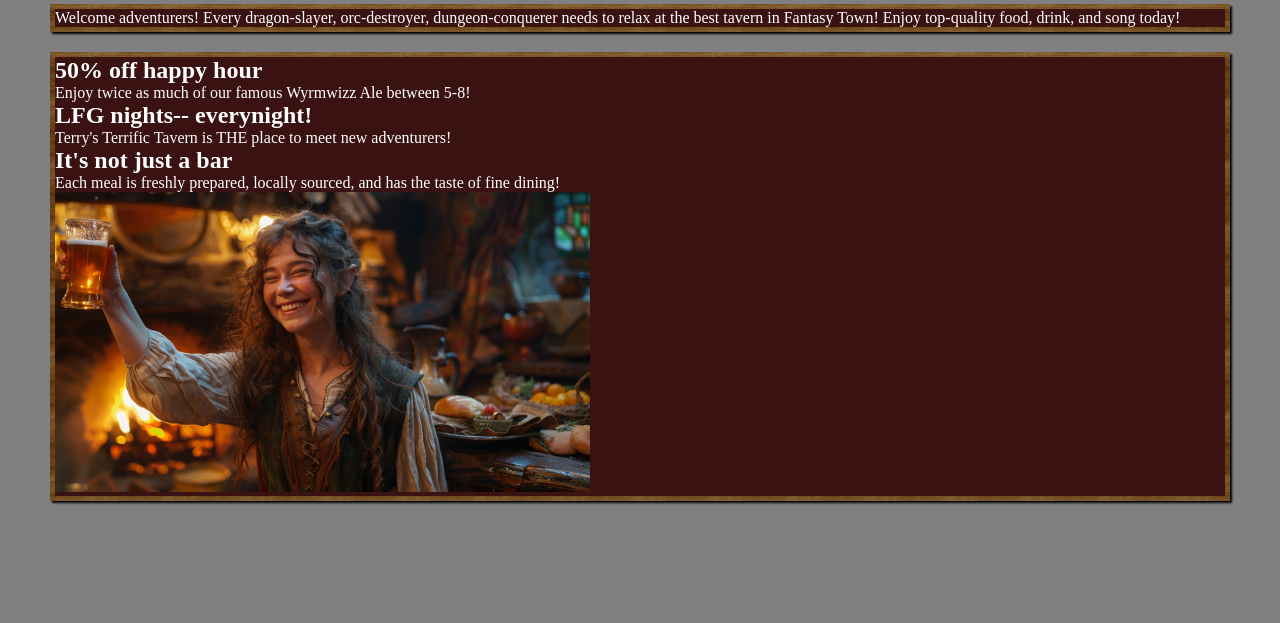
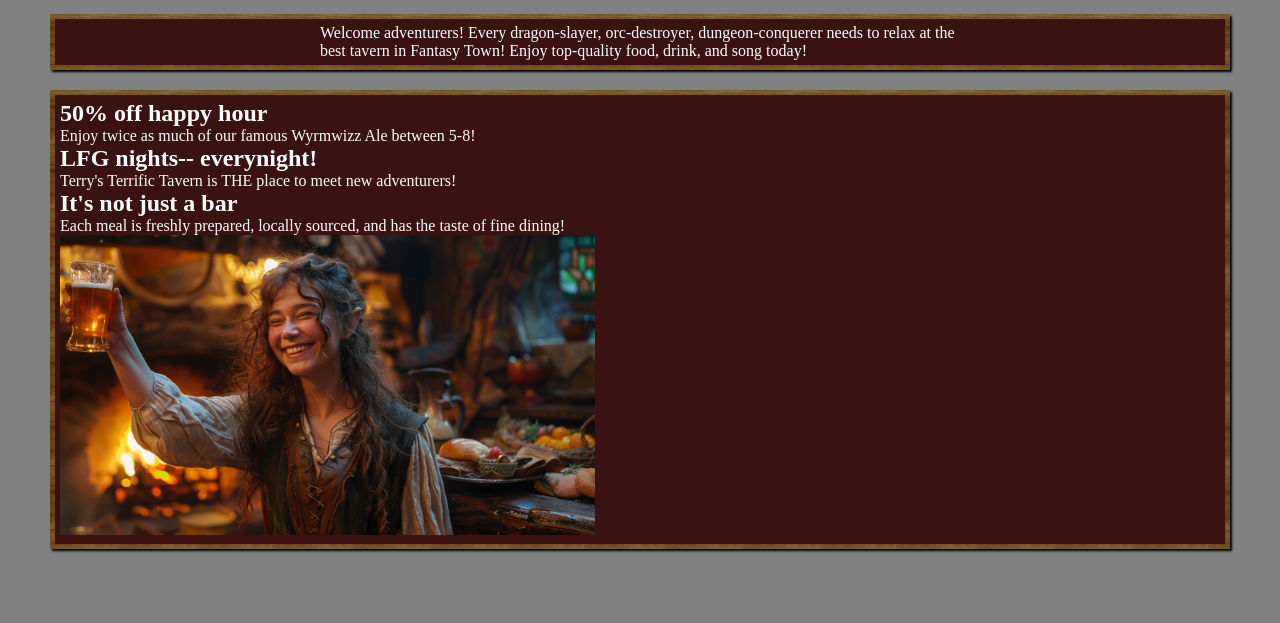
Before and after one commit to JiwonJJeong/restaurant-page, a website built with webpack: page src/index.html in a window 1280 px wide. Shown: the part 177-800 px from the top of the page. Built offline with nearby package versions, Linux system fonts and the light colour scheme.

Commit message:
Center intro text without changing alignment
Need to add a div container to use flexbox, can't use text-align without changing alignment.

```diff
--- a/src/home.js
+++ b/src/home.js
@@ -28,8 +28,10 @@ const homePage = function(){
     }
 
     const appendIntroElements = function(){
+        const introArea = createManager.createElement("div","intro area","");
         const introParagraph = createManager.createElement("p", "intro text","Welcome adventurers! Every dragon-slayer, orc-destroyer, dungeon-conquerer needs to relax at the best tavern in Fantasy Town! Enjoy top-quality food, drink, and song today!");
-        return introParagraph;
+        introArea.appendChild(introParagraph);
+        return introArea;
     }
 
     const appendDescriptionElements = function(){
--- a/src/styles.css
+++ b/src/styles.css
@@ -12,6 +12,11 @@
 h1, h2, h3, p, div{
     padding:0;
     margin:0;
+}
+
+p{
+    min-width: 50ch;
+    max-width: 80ch;
 }
 
 body{
@@ -40,6 +45,7 @@ header .button{
     margin: 50px;
     display:flex;
     flex-direction: column;
+    align-items: stretch;
     gap: 20px;
     color: var(--white-text-color);
 }
@@ -55,5 +61,11 @@ header .button{
     border-style: solid;
     border-image: var(--wood-texture) round;
     border-image-slice: 50;
-    box-shadow: var(--box-shadow-settings)
+    box-shadow: var(--box-shadow-settings);
+    padding: 5px;
 }
+
+.home.page .intro.area {
+    display: flex;
+    justify-content: center;
+}
```
Also changed, not shown: README.md.
